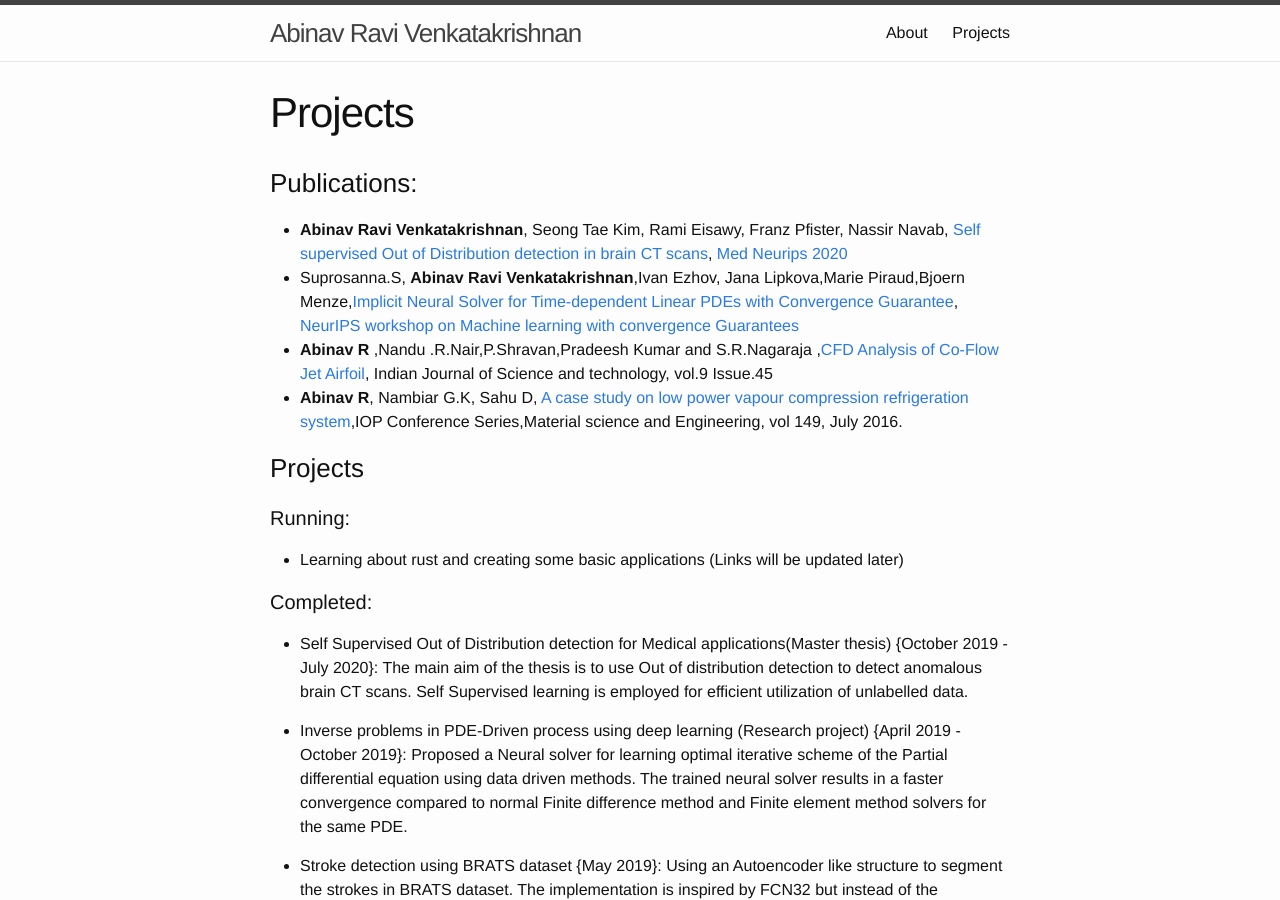
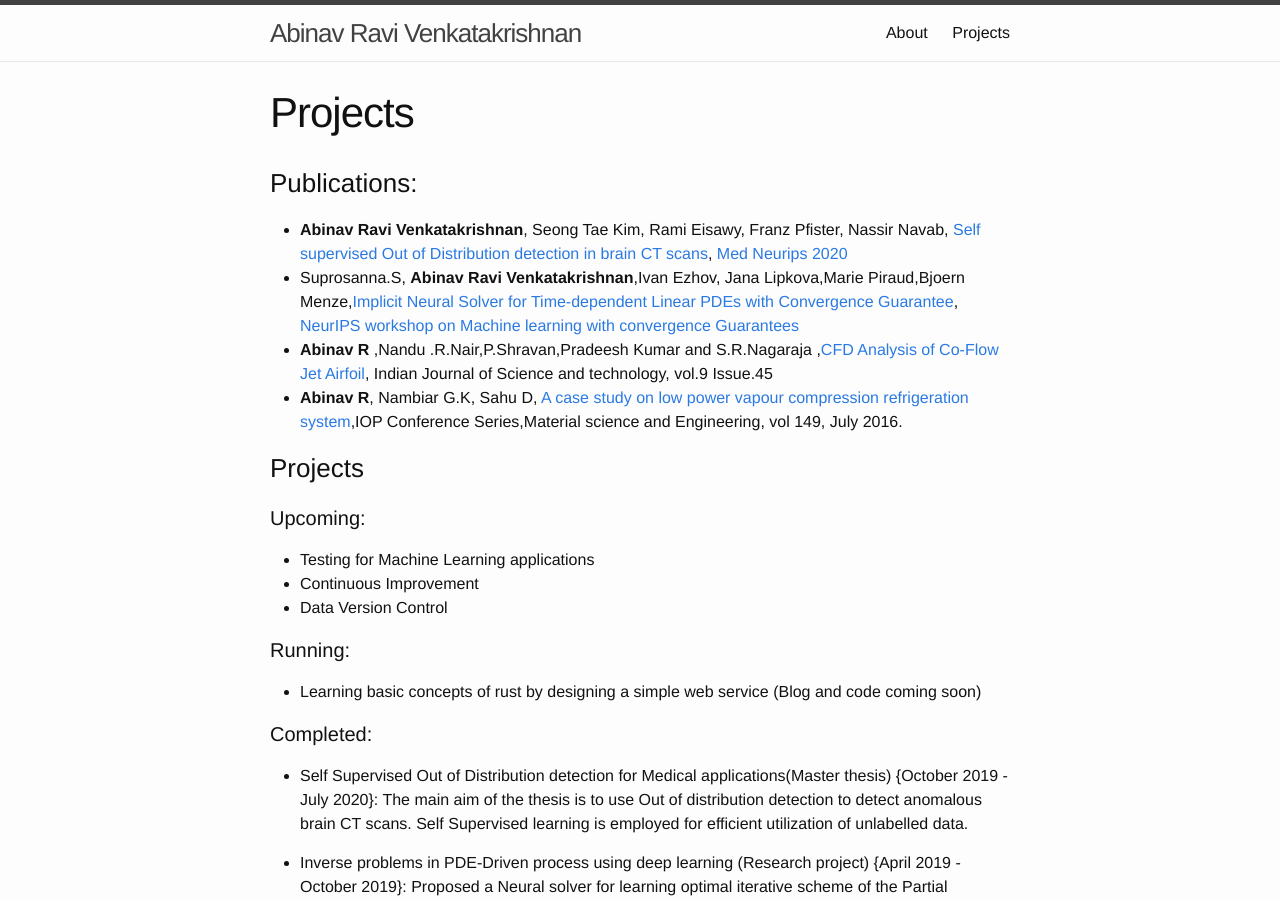
Before and after one commit to AbinavRavi/AbinavRavi.github.io, a Jekyll site: the page built from projects.md, in a window 1280 px wide and 900 px high. Built offline with Jekyll 4.4.1, drawn with Linux system fonts in a browser that asks for light colours; nearby versions of some CDN libraries.

Commit message:
added upcoming section and also running project

```diff
--- a/projects.md
+++ b/projects.md
@@ -15,8 +15,14 @@ permalink: /projects/
 
 ### Projects
 
+#### Upcoming:
+
+- Testing for Machine Learning applications
+- Continuous Improvement
+- Data Version Control
+
 #### Running:
-* Learning about rust and creating some basic applications (Links will be updated later)
+* Learning basic concepts of rust by designing a simple web service (Blog and code coming soon)
 
 #### Completed:
 * Self Supervised Out of Distribution detection for Medical applications(Master thesis) {October 2019 - July 2020}:
```
